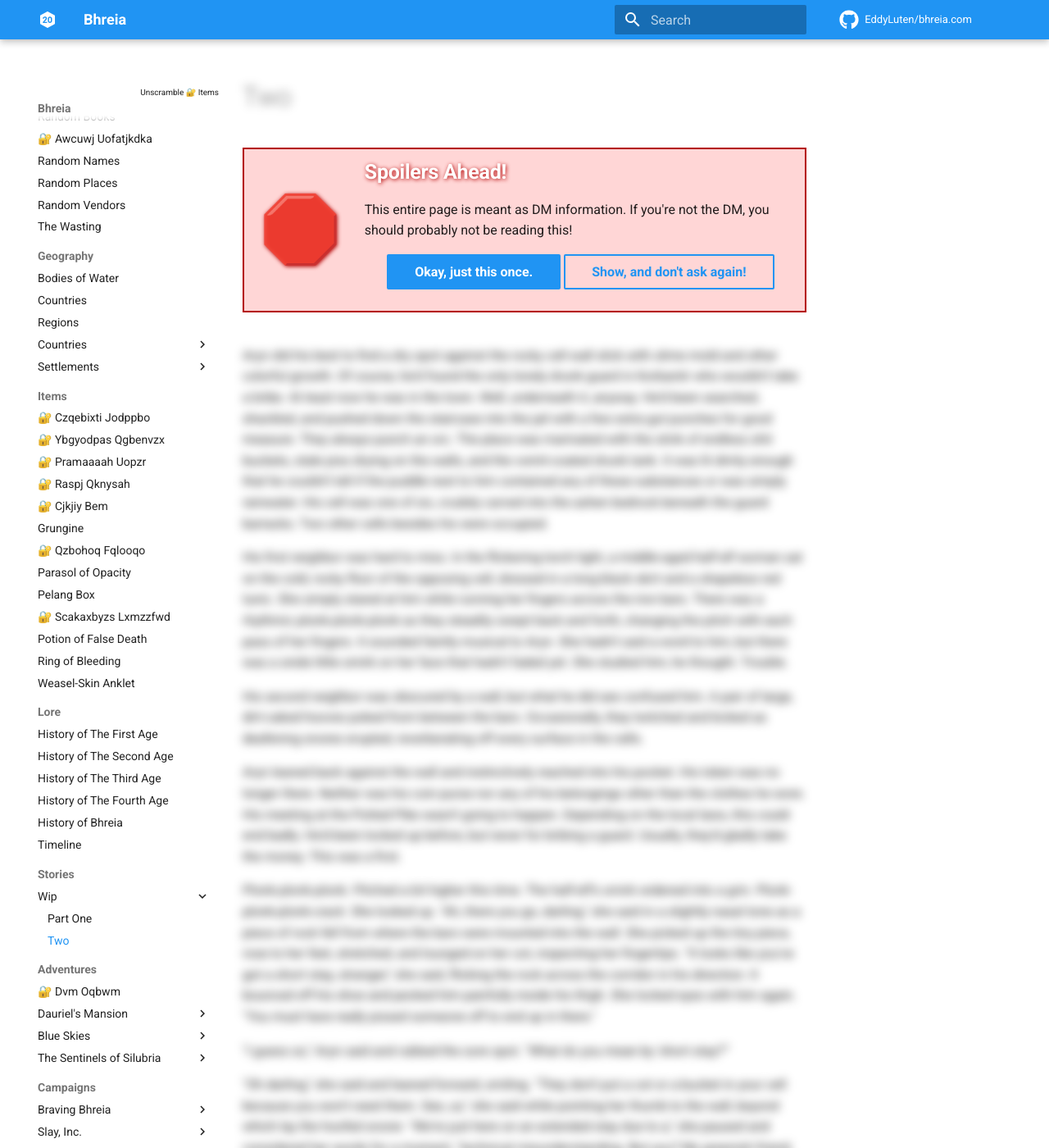
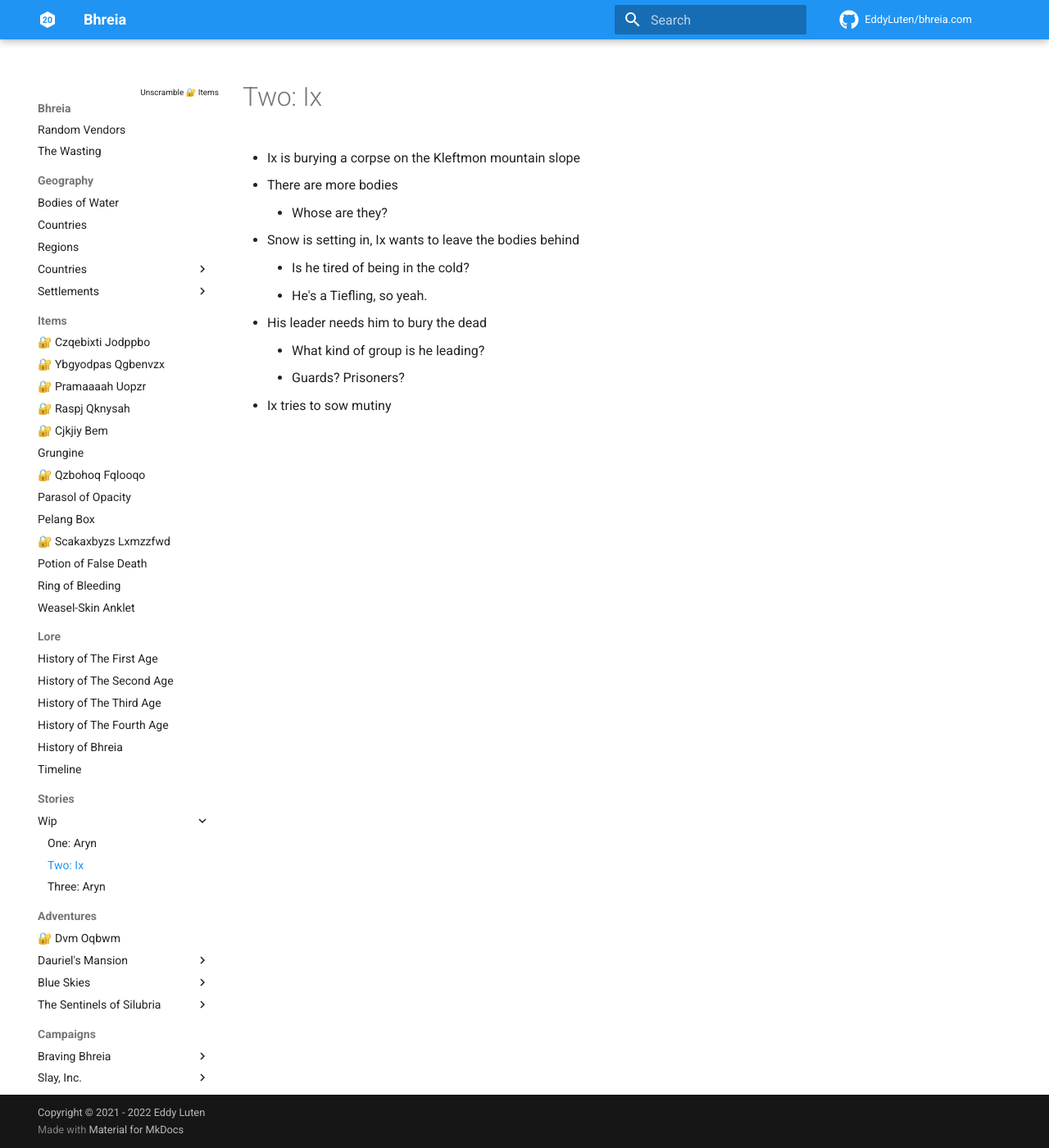
Before and after one commit to EddyLuten/bhreia.com, an MkDocs documentation site: the page built from docs/stories/wip/part-2.md, in a window 1280 px wide and 1400 px high. Shown: the whole window at 82% size. Built offline with MkDocs 1.6.1 and Material for MkDocs 9.7.7, drawn with Linux system fonts in a browser that asks for light colours; comment, search, counter and statistics services are not loaded; some of the changed text lies outside the part shown.

Commit message:
Cluck cluck cluck

```diff
--- a/docs/stories/wip/part-1.md
+++ b/docs/stories/wip/part-1.md
@@ -1,4 +1,4 @@
-# Part One
+# One: Aryn
 
 --8<-- "spoiler.html"
 
--- a/docs/stories/wip/part-2.md
+++ b/docs/stories/wip/part-2.md
@@ -1,39 +1,12 @@
-# Two
+# Two: Ix
 
---8<-- "spoiler.html"
-
-Aryn did his best to find a dry spot against the rocky cell wall slick with slime mold and other colorful growth. Of course, he'd found the only lonely drunk guard in Korbantir who wouldn't take a bribe. At least now he was in the town. Well, underneath it, anyway. He'd been searched, shackled, and pushed down the staircase into the jail with a few extra gut punches for good measure. They always punch an orc. The place was marinated with the stink of endless shit buckets, stale piss drying on the walls, and the vomit-coated drunk tank. It was lit dimly enough that he couldn't tell if the puddle next to him contained any of these substances or was simply rainwater. His cell was one of six, crudely carved into the ashen bedrock beneath the guard barracks. Two other cells besides his were occupied.
-
-His first neighbor was hard to miss. In the flickering torch light, a middle-aged half-elf woman sat on the cold, rocky floor of the opposing cell, dressed in a long black skirt and a shapeless red tunic. She simply stared at him while running her fingers across the iron bars. There was a rhythmic plonk-plonk-plonk as they steadily swept back and forth, changing the pitch with each pass of her fingers. It sounded faintly musical to Aryn. She hadn't said a word to him, but there was a snide little smirk on her face that hadn't faded yet. She studied him, he thought. Trouble.
-
-His second neighbor was obscured by a wall, but what he did see confused him. A pair of large, dirt-caked hooves poked from between the bars. Occasionally, they twitched and kicked as deafening snores erupted, reverberating off every surface in the cells.
-
-Aryn leaned back against the wall and instinctively reached into his pocket. His token was no longer there. Neither was his coin purse nor any of his belongings other than the clothes he wore. His meeting at the Potted Pike wasn't going to happen. Depending on the local laws, this could end badly. He'd been locked up before, but never for bribing a guard. Usually, they'd gladly take the money. This was a first.
-
-Plonk-plonk-plonk. Pitched a bit higher this time. The half-elf's smirk widened into a grin. Plonk-plonk-plonk-*crack*. She looked up. "Ah, there you go, darling," she said in a slightly nasal tone as a piece of rock fell from where the bars were mounted into the wall. She picked up the tiny piece, rose to her feet, stretched, and lounged on her cot, inspecting her fingertips. "It looks like you've got a short stay, stranger," she said, flicking the rock across the corridor in his direction. It bounced off his shoe and pecked him painfully inside his thigh. She locked eyes with him again. "You must have *really* pissed someone off to end up in there."
-
-"I guess so," Aryn said and rubbed the sore spot. "What do you mean by 'short stay?'"
-
-"Oh darling," she said and leaned forward, smiling. "They don't put a cot or a bucket in your cell because you won't need them. See, us," she said while pointing her thumb to the wall, beyond which lay the hoofed snorer. "We're just here on an extended stay due to a," she paused and considered her words for a moment, "technical misunderstanding. But you? My greenish friend, you'll swing from a rope by sunset today."
-
-"What?" Aryn yelled out and leaped to his feet. "They'll kill me for bribing a guard?"
-
-The half-elf leaned back against her wall and laughed. "Don't you know what happened in Leikon? The reason the town locked down?"
-
-"I guess not."
-
-"Oh no, darling, that's unfortunate. Where are you from?"
-
-He considered telling her the truth for a moment. "Cauldin's Point."
-
-"And somehow you've avoided news of Leikon that close by?" She laughed. "Sister towns in the heart of Korbantir? Come on, orcling, you can't expect me to believe that."
-
-"I don't keep up with the news."
-
-"Sure, that, or you're just a terrible liar."
-
-A door opened somewhere above them. The bustling noise of street life flooded the jail.
-
-"Keep it quiet down there," a gruff voice yelled down.
-
-The door slammed shut, and for a moment, Aryn and the half-elf woman sat looking at each other in silence. Silently, she rose from her cot and ran her fingers across the bars again. Plonk-plonk-plonk, followed by more pieces of rock falling to the floor. "Well, darling," she said while repeating the movement. "How would you like to get out of here?"
+- Ix is burying a corpse on the Kleftmon mountain slope
+- There are more bodies
+  - Whose are they?
+- Snow is setting in, Ix wants to leave the bodies behind
+  - Is he tired of being in the cold?
+  - He's a Tiefling, so yeah.
+- His leader needs him to bury the dead
+  - What kind of group is he leading?
+  - Guards? Prisoners?
+- Ix tries to sow mutiny
```
Also changed, not shown: docs/campaigns/braving-bhreia/handouts/mlsd-mk-v.md (+1 -1 lines), docs/campaigns/braving-bhreia/plans/plan-24.md (+8 -0 lines), docs/stories/wip/part-3.md (added, +39 -0 lines).
